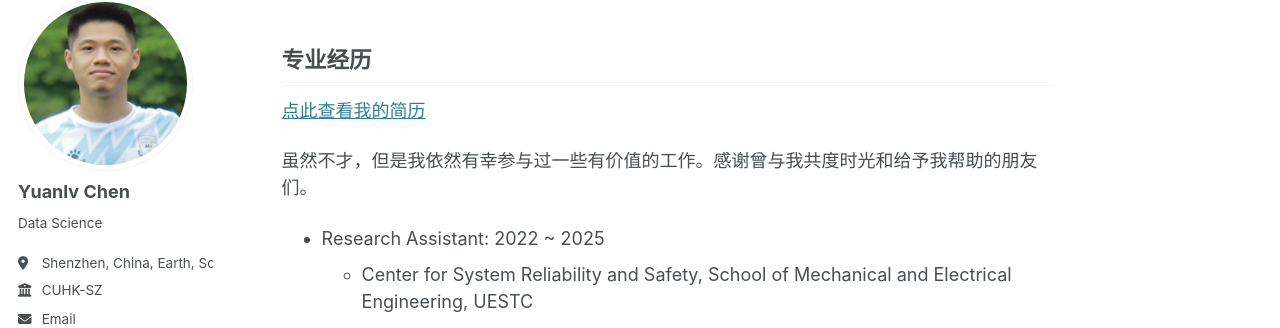
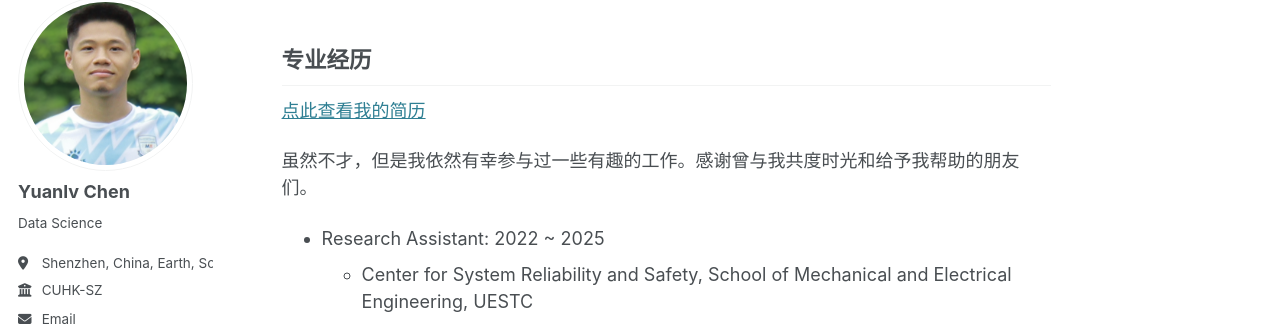
Before and after one commit to YLchen22/YLchen22.github.io, a Jekyll site: the page built from _pages/pages-zh.md, in a window 1280 px wide and 900 px high, scrolled down 327 px. Shown: the part 110-438 px from the top of the window. Built offline with Jekyll 4.4.1, drawn with Linux system fonts in a browser that asks for light colours.

Commit message:
Update pages-zh.md

```diff
--- a/_pages/pages-zh.md
+++ b/_pages/pages-zh.md
@@ -19,7 +19,7 @@ redirect_from:
 ------
 [点此查看我的简历](../files/CVen.pdf)
 
-虽然不才，但是我依然有幸参与过一些有价值的工作。感谢曾与我共度时光和给予我帮助的朋友们。
+虽然不才，但是我依然有幸参与过一些有趣的工作。感谢曾与我共度时光和给予我帮助的朋友们。
 
 * Research Assistant: 2022 ~ 2025
   * Center for System Reliability and Safety, School of Mechanical and Electrical Engineering, UESTC
```
